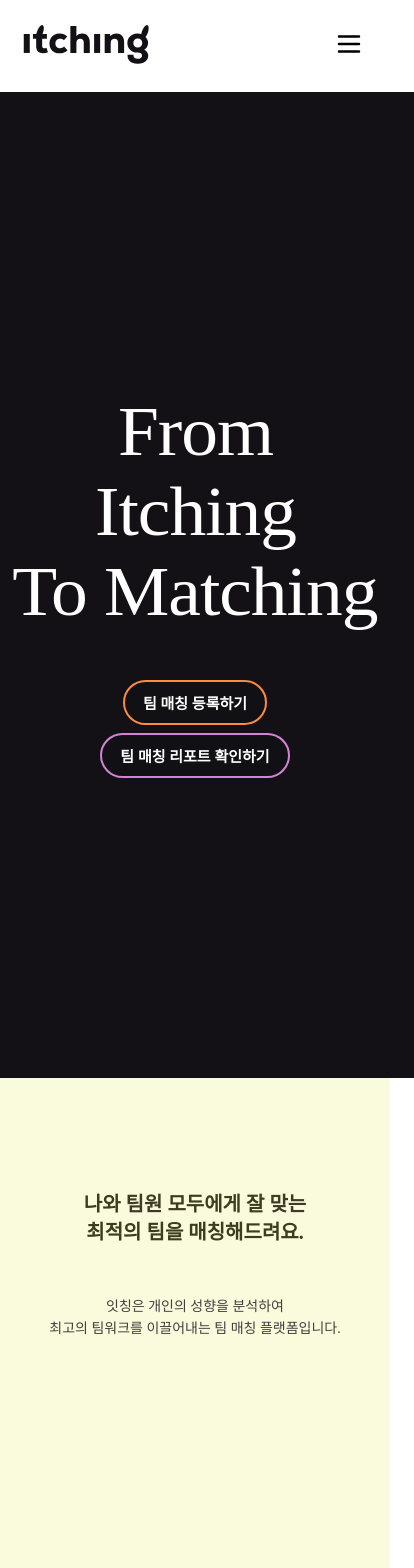
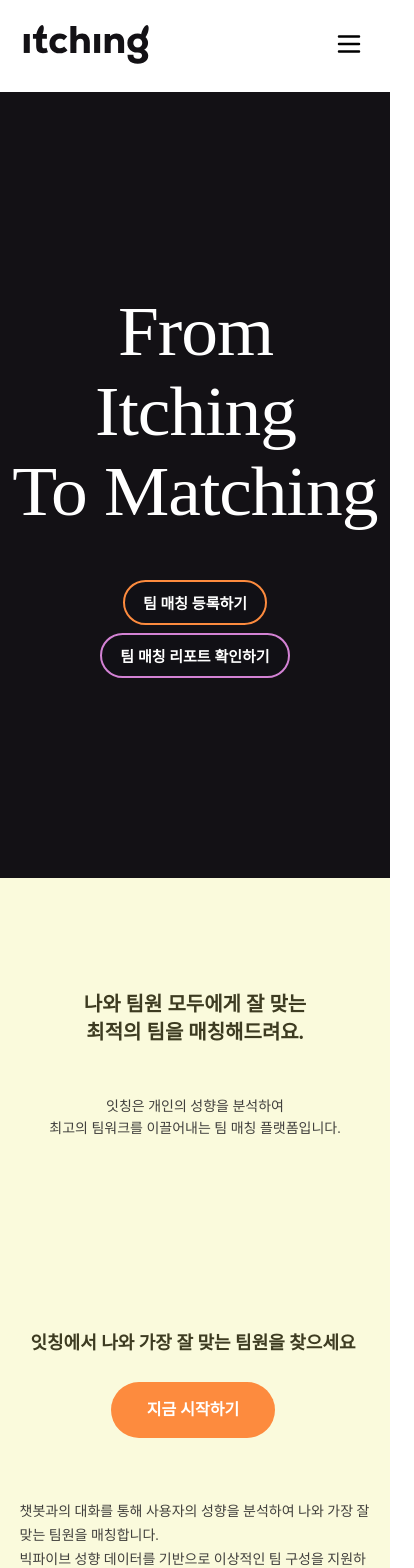
Before and after one commit to CornsoupProjectTeam/newitching_frontend, a React (Create React App) app: page / in a window 390 px wide. Shown: the top 1568 px of the page, 414 px wide, since content can reach past the window. Built offline with nearby package versions, Linux system fonts and the light colour scheme; a web font is replaced by a local one.

Commit message:
홈페이지 css 수정

```diff
--- a/src/pages/HomePage/HomePage.css
+++ b/src/pages/HomePage/HomePage.css
@@ -201,10 +201,7 @@
 
 @media (max-width: 768px) {
     .hero-section {
-        padding: 100px 24px;
-        height: auto;
-        gap: 32px;
-        align-items: center;
+        width: 100%;
     }
 
     .hero-section .text-box {
@@ -270,7 +267,7 @@
     }
 
     .detail-section {
-        padding: 60px 16px;
+        width: 100%;
     }
 
     .detail-section .text-box {
```
